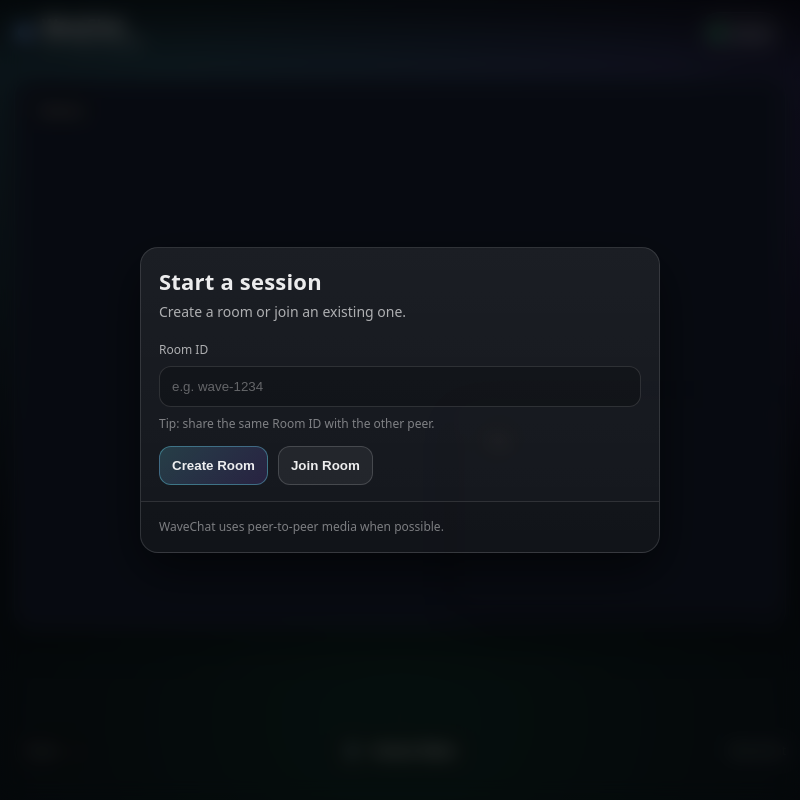
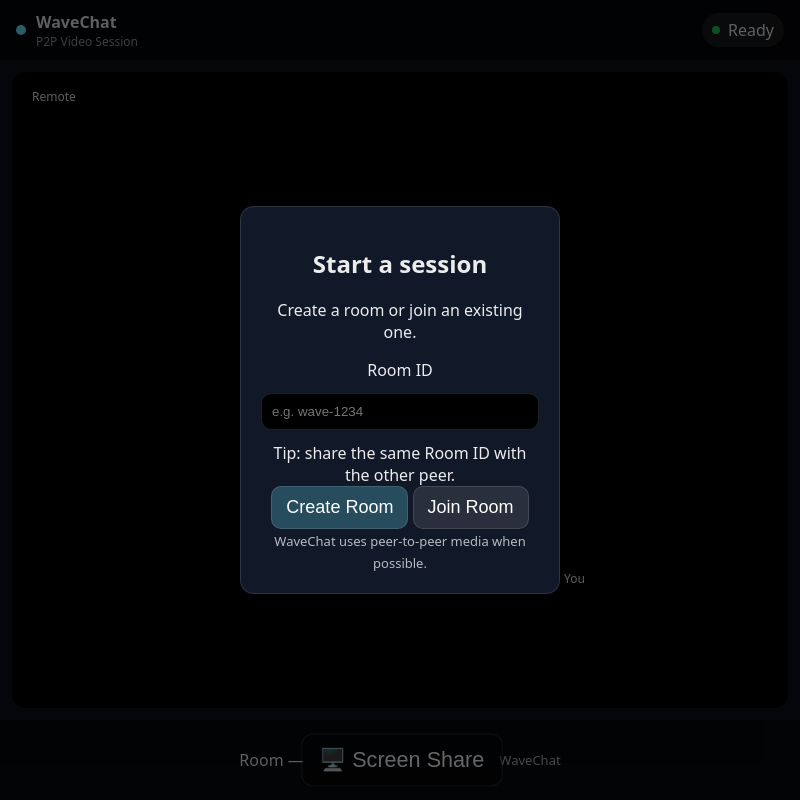
Before and after one commit to crystalice-dev/WaveChat, an Electron app: page desktop/index.html in a window 800 px wide. Drawn offline with Linux system fonts and the light colour scheme; a script that the page names is missing.

Commit message:
Refactor styles and update CSS variables
Updated CSS variables and styles for various components, including the topbar, buttons, and layout adjustments.

```diff
--- a/desktop/styles.css
+++ b/desktop/styles.css
@@ -1,349 +1,242 @@
-/* styles.css */
-:root{
+:root {
   --bg: #0b0f17;
-  --panel: rgba(255,255,255,0.06);
-  --panel-2: rgba(255,255,255,0.09);
+  --panel: rgba(255,255,255,0.08);
   --text: rgba(255,255,255,0.92);
-  --muted: rgba(255,255,255,0.65);
-  --muted-2: rgba(255,255,255,0.45);
+  --muted: rgba(255,255,255,0.6);
   --border: rgba(255,255,255,0.12);
-
   --brand: #6ee7ff;
-  --brand-2: #8b5cf6;
-  --good: #22c55e;
   --warn: #f59e0b;
-
-  --shadow: 0 18px 50px rgba(0,0,0,0.55);
-  --radius: 18px;
+  --danger: #ef4444;
 }
 
-*{ box-sizing: border-box; }
-html, body{ height:100%; }
-body{
-  margin:0;
-  font-family: ui-sans-serif, system-ui, -apple-system, Segoe UI, Roboto, Helvetica, Arial;
+* { box-sizing: border-box; }
+html, body { height: 100%; }
+
+body {
+  margin: 0;
+  background: var(--bg);
   color: var(--text);
-  background:
-    radial-gradient(1200px 800px at 20% 10%, rgba(110,231,255,0.18), transparent 60%),
-    radial-gradient(1000px 700px at 85% 20%, rgba(139,92,246,0.18), transparent 55%),
-    radial-gradient(900px 700px at 50% 90%, rgba(34,197,94,0.10), transparent 55%),
-    var(--bg);
+  font-family: system-ui, sans-serif;
   overflow: hidden;
 }
 
-/* Topbar */
-.topbar{
-  position: fixed;
-  top: 0;
-  left: 0;
-  right: 0;
-  height: 64px;
-  display:flex;
-  align-items:center;
+/* ---------- Topbar ---------- */
+.topbar {
+  height: 60px;
+  display: flex;
   justify-content: space-between;
-  padding: 0 18px;
-  z-index: 30;
-  background: linear-gradient(to bottom, rgba(0,0,0,0.55), rgba(0,0,0,0.0));
-  backdrop-filter: blur(8px);
+  align-items: center;
+  padding: 0 16px;
+  background: rgba(0,0,0,0.6);
+  z-index: 50;
 }
 
-.brand{
-  display:flex;
-  align-items:center;
-  gap:12px;
-  user-select:none;
-}
-.logo-dot{
-  width: 12px;
-  height: 12px;
-  border-radius: 999px;
-  background: linear-gradient(135deg, var(--brand), var(--brand-2));
-  box-shadow: 0 0 0 4px rgba(110,231,255,0.08);
-}
-.brand-text{
-  display:flex;
-  flex-direction: column;
-  line-height: 1.1;
-}
-.brand-name{
-  font-weight: 760;
-  letter-spacing: 0.2px;
-}
-.brand-sub{
-  font-size: 12px;
-  color: var(--muted);
+.brand {
+  display: flex;
+  gap: 10px;
+  align-items: center;
 }
 
-/* Status */
-.status-pill{
-  display:inline-flex;
-  align-items:center;
-  gap:10px;
-  padding: 10px 12px;
-  border-radius: 999px;
-  border: 1px solid var(--border);
-  background: rgba(255,255,255,0.05);
-  box-shadow: 0 10px 30px rgba(0,0,0,0.25);
-}
-.status-dot{
-  width: 9px;
-  height: 9px;
-  border-radius: 999px;
-  background: var(--good);
-  box-shadow: 0 0 0 4px rgba(34,197,94,0.12);
-}
-.status-text{ font-size: 13px; color: var(--muted); }
-
-/* Notification */
-.notification{
-  position: fixed;
-  top: 64px;
-  left: 0;
-  right: 0;
-  z-index: 25;
-  margin: 0;
-  padding: 10px 14px;
-  text-align: center;
-  background: rgba(245, 158, 11, 0.18);
-  border-bottom: 1px solid rgba(245, 158, 11, 0.35);
-  color: rgba(255,255,255,0.9);
-  backdrop-filter: blur(10px);
+.logo-dot {
+  width: 10px;
+  height: 10px;
+  border-radius: 50%;
+  background: var(--brand);
 }
 
-/* Modal */
-.modal-backdrop{
+.brand-name { font-weight: 700; }
+.brand-sub { font-size: 12px; color: var(--muted); }
+
+.status-pill {
+  display: flex;
+  gap: 8px;
+  align-items: center;
+  padding: 6px 10px;
+  border-radius: 999px;
+  background: var(--panel);
+}
+
+.status-dot {
+  width: 8px;
+  height: 8px;
+  background: #22c55e;
+  border-radius: 50%;
+}
+
+/* ---------- Modal ---------- */
+.modal-backdrop {
   position: fixed;
   inset: 0;
-  z-index: 50;
-  display:flex;
-  align-items:center;
-  justify-content:center;
-  padding: 18px;
-  background: rgba(0,0,0,0.55);
-  backdrop-filter: blur(10px);
+  background: rgba(0,0,0,0.6);
+  display: flex;
+  justify-content: center;
+  align-items: center;
+  z-index: 100;
 }
 
-.modal{
-  width: min(520px, 100%);
-  border-radius: var(--radius);
+.modal {
+  background: #111827;
+  padding: 20px;
+  border-radius: 14px;
   border: 1px solid var(--border);
-  background: linear-gradient(180deg, rgba(255,255,255,0.08), rgba(255,255,255,0.05));
-  box-shadow: var(--shadow);
-  overflow: hidden;
+  width: 320px;
+  text-align: center;
 }
 
-.modal-header{
-  padding: 18px 18px 8px 18px;
-}
-.modal-header h2{
-  margin: 0 0 6px 0;
-  font-size: 22px;
-  letter-spacing: 0.2px;
-}
-.modal-header p{
-  margin: 0;
-  color: var(--muted);
-  font-size: 14px;
+.room-input {
+  width: 100%;
+  padding: 10px;
+  margin: 12px 0;
+  border-radius: 10px;
+  border: 1px solid var(--border);
+  background: #000;
+  color: white;
 }
 
-.field{
-  padding: 12px 18px 0 18px;
-}
-.field label{
-  display:block;
-  font-size: 12px;
-  color: var(--muted);
-  margin-bottom: 8px;
-}
-.room-input{
-  width: 100%;
-  padding: 12px 12px;
-  border-radius: 12px;
+/* ---------- Buttons ---------- */
+.btn {
+  padding: 10px 14px;
+  border-radius: 10px;
   border: 1px solid var(--border);
-  background: rgba(0,0,0,0.22);
-  color: var(--text);
-  outline: none;
-}
-.room-input::placeholder{ color: rgba(255,255,255,0.35); }
-.room-input:focus{
-  border-color: rgba(110,231,255,0.55);
-  box-shadow: 0 0 0 4px rgba(110,231,255,0.12);
+  background: var(--panel);
+  color: white;
+  cursor: pointer;
+  font-size: 18px;
 }
 
-.hint{
-  margin-top: 8px;
-  color: var(--muted-2);
+.btn-primary { background: rgba(110,231,255,0.25); }
+.btn-secondary { background: rgba(255,255,255,0.1); }
+.btn-ghost { background: rgba(0,0,0,0.4); }
+.btn-danger {
+  background: rgba(239,68,68,0.35);
+  border-color: rgba(239,68,68,0.6);
+}
+
+/* ---------- Meet ---------- */
+.meet { height: calc(100% - 60px); }
+
+.stage {
+  position: relative;
+  height: calc(100% - 80px);
+  padding: 12px;
+}
+
+/* ---------- Video ---------- */
+.video-card {
+  position: relative;
+  width: 100%;
+  height: 100%;
+  border-radius: 14px;
+  overflow: hidden;
+  background: black;
+}
+
+.video-card video {
+  width: 100%;
+  height: 100%;
+  object-fit: cover;
+  pointer-events: none;
+}
+
+.video-remote { z-index: 1; }
+
+.pip {
+  position: absolute;
+  bottom: 16px;
+  right: 16px;
+  width: 240px;
+  height: 150px;
+  z-index: 10;
+}
+
+/* ---------- Labels ---------- */
+.pill {
+  position: absolute;
+  top: 10px;
+  left: 10px;
+  background: rgba(0,0,0,0.6);
+  padding: 6px 10px;
+  border-radius: 999px;
   font-size: 12px;
 }
 
-.modal-actions{
-  padding: 14px 18px 16px 18px;
-  display:flex;
-  gap: 10px;
-}
-.modal-footer{
-  padding: 12px 18px 16px 18px;
-  border-top: 1px solid var(--border);
-  background: rgba(0,0,0,0.12);
-}
-.small-muted{ color: var(--muted-2); font-size: 12px; }
-
-/* Buttons */
-.btn{
-  border: 1px solid var(--border);
-  background: rgba(255,255,255,0.06);
-  color: var(--text);
-  padding: 11px 12px;
-  border-radius: 12px;
-  cursor: pointer;
-  font-weight: 650;
-  transition: transform 0.08s ease, background 0.15s ease, border-color 0.15s ease;
-  user-select:none;
-}
-.btn:hover{
-  background: rgba(255,255,255,0.10);
-  border-color: rgba(255,255,255,0.18);
-}
-.btn:active{ transform: translateY(1px); }
-.btn-primary{
-  border-color: rgba(110,231,255,0.35);
-  background: linear-gradient(135deg, rgba(110,231,255,0.18), rgba(139,92,246,0.16));
-}
-.btn-secondary{
-  border-color: rgba(255,255,255,0.16);
-  background: rgba(255,255,255,0.06);
-}
-.btn-ghost{
-  background: rgba(0,0,0,0.25);
-  border-color: rgba(255,255,255,0.14);
-}
-.icon{ margin-right: 8px; }
-
-/* Main layout */
-.meet{
-  position: fixed;
-  inset: 64px 0 0 0; /* leave room for topbar */
-  display:flex;
-  flex-direction: column;
+/* ---------- Controls ---------- */
+.controls {
+  height: 80px;
+  display: flex;
+  gap: 14px;
+  justify-content: center;
+  align-items: center;
+  background: rgba(0,0,0,0.4);
+  z-index: 40;
 }
 
-.stage{
-  position: relative;
-  flex: 1;
-  padding: 14px 14px 0 14px;
+.controls .btn {
+  transform: scale(1.2);
+  transition: transform 0.15s ease, background 0.15s ease,
+              border-color 0.15s ease, box-shadow 0.15s ease;
 }
 
-/* Video cards */
-.video-card{
-  position: relative;
+.controls .btn:hover {
+  transform: scale(1.28);
+  background: rgba(110,231,255,0.25);
+  border-color: rgba(110,231,255,0.6);
+  box-shadow: 0 0 0 4px rgba(110,231,255,0.2);
+}
+
+.controls .btn-danger:hover {
+  background: rgba(239,68,68,0.55);
+  border-color: rgba(239,68,68,0.9);
+  box-shadow: 0 0 0 4px rgba(239,68,68,0.25);
+}
+
+/* ---------- Panels ---------- */
+.side-panel {
+  position: fixed;
+  top: 60px;
+  right: -320px;
+  width: 300px;
+  height: calc(100% - 60px);
+  background: #0f172a;
+  border-left: 1px solid var(--border);
+  padding: 14px;
+  transition: right 0.25s ease;
+  z-index: 90;
+}
+
+.side-panel.open { right: 0; }
+
+/* ---------- Notification ---------- */
+.notification {
+  position: fixed;
+  top: 60px;
+  width: 100%;
+  text-align: center;
+  background: rgba(245,158,11,0.35);
+  padding: 8px;
+  z-index: 80;
+}
+
+/* Overlay canvas on top of local video */
+.overlay {
+  position: absolute;
+  inset: 0;
   width: 100%;
   height: 100%;
-  border-radius: var(--radius);
-  overflow: hidden;
-  border: 1px solid rgba(255,255,255,0.12);
-  background: rgba(255,255,255,0.04);
-  box-shadow: 0 12px 35px rgba(0,0,0,0.35);
+  z-index: 12;           /* above video */
+  pointer-events: none;  /* never block clicks */
 }
 
-.video-card video{
-  width: 100%;
-  height: 100%;
-  object-fit: cover;
-  background: #111827;
+/* Make sure pip card is a positioning context */
+.pip .video-card {
+  position: relative;
 }
 
-/* Remote full */
-.video-remote{
-  height: calc(100% - 86px);
+/* Small settings formatting */
+.setting-row {
+  margin: 10px 0;
 }
-
-/* Local PIP */
-.pip{
-  position: absolute;
-  right: 18px;
-  bottom: 106px;
-  width: 320px;
-  max-width: 40vw;
-  aspect-ratio: 16 / 10;
-  border-radius: var(--radius);
-  overflow: visible;
+.small-muted {
+  color: rgba(255,255,255,0.7);
+  font-size: 13px;
 }
-.video-local{
-  height: 100%;
-  border-radius: var(--radius);
-  background: rgba(0,0,0,0.28);
-}
-
-/* Labels */
-.video-label{
-  position:absolute;
-  top: 14px;
-  left: 14px;
-  display:flex;
-  gap: 10px;
-  align-items:center;
-}
-.pill{
-  display:inline-flex;
-  align-items:center;
-  padding: 8px 10px;
-  border-radius: 999px;
-  font-size: 12px;
-  color: rgba(255,255,255,0.85);
-  background: rgba(0,0,0,0.35);
-  border: 1px solid rgba(255,255,255,0.14);
-  backdrop-filter: blur(10px);
-}
-
-/* Controls footer */
-.controls{
-  height: 86px;
-  display:grid;
-  grid-template-columns: 1fr auto 1fr;
-  align-items:center;
-  padding: 0 14px 14px 14px;
-  gap: 12px;
-}
-
-.controls-left, .controls-center, .controls-right{
-  display:flex;
-  align-items:center;
-}
-.controls-center{ justify-content:center; }
-.controls-right{ justify-content:flex-end; }
-
-.room-chip{
-  display:flex;
-  gap: 10px;
-  align-items:center;
-  padding: 10px 12px;
-  border-radius: 999px;
-  border: 1px solid rgba(255,255,255,0.12);
-  background: rgba(0,0,0,0.25);
-  backdrop-filter: blur(10px);
-}
-.room-chip-label{
-  font-size: 12px;
-  color: var(--muted);
-}
-.room-chip-value{
-  font-size: 12px;
-  color: rgba(255,255,255,0.88);
-  font-weight: 650;
-}
-
-/* Responsive tweaks */
-@media (max-width: 740px){
-  .pip{
-    width: 220px;
-    bottom: 110px;
-    right: 12px;
-  }
-  .controls{
-    grid-template-columns: 1fr;
-    height: auto;
-    padding-bottom: 14px;
-  }
-  .controls-left{ justify-content:center; margin-top: 8px; }
-  .controls-right{ display:none; }
-}
```
